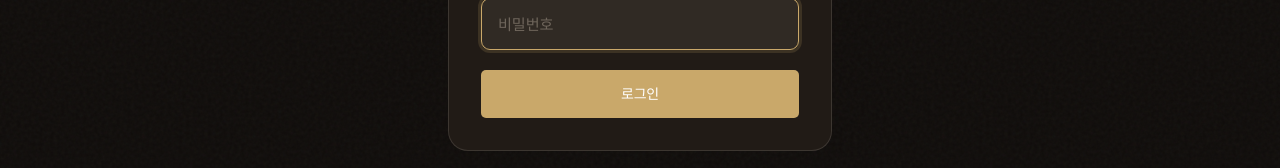
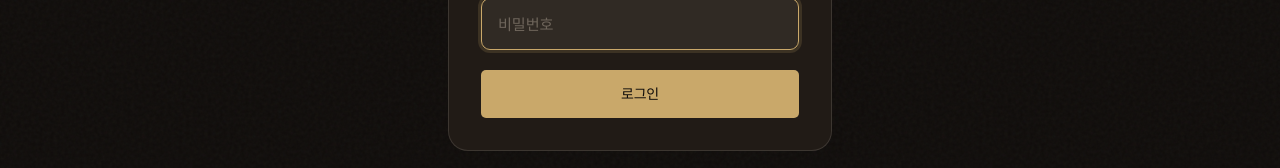
Before and after one commit to gustn0117/haram-marketing, a Next.js app: page /admin in a window 1280 px wide. Shown: the part 378-546 px from the top of the page. Built offline with nearby package versions, Linux system fonts and the light colour scheme; a web font is replaced by a local one.

Commit message:
fix: 네이비 잔재 제거 — favicon·manifest·themeColor를 차콜(#100d0b)+샴페인으로, admin 골드 버튼 text-ink 통일

```diff
--- a/app/(site)/admin/page.tsx
+++ b/app/(site)/admin/page.tsx
@@ -105,7 +105,7 @@ export default function AdminPage() {
           <button
             type="submit"
             disabled={loading}
-            className="rounded-sm bg-gold px-6 py-3.5 text-sm font-medium text-white transition-colors duration-300 hover:bg-gold-deep disabled:opacity-60"
+            className="rounded-sm bg-gold px-6 py-3.5 text-sm font-medium text-ink transition-colors duration-300 hover:bg-gold-bright disabled:opacity-60"
           >
             {loading ? "확인 중…" : "로그인"}
           </button>
--- a/app/layout.tsx
+++ b/app/layout.tsx
@@ -123,7 +123,7 @@ export const metadata: Metadata = {
 };
 
 export const viewport: Viewport = {
-  themeColor: "#14110f",
+  themeColor: "#100d0b",
 };
 
 export default function RootLayout({
--- a/app/manifest.ts
+++ b/app/manifest.ts
@@ -9,8 +9,8 @@ export default function manifest(): MetadataRoute.Manifest {
       "웨딩홀 마케팅 전문 하람마케팅 — 노출에서 끝나지 않고 예약까지 책임집니다.",
     start_url: "/",
     display: "standalone",
-    background_color: "#ffffff",
-    theme_color: "#0d1b2e",
+    background_color: "#100d0b",
+    theme_color: "#100d0b",
     lang: "ko",
     icons: [{ src: "/icon.svg", sizes: "any", type: "image/svg+xml" }],
   };
```
Also changed, not shown: app/icon.svg.
